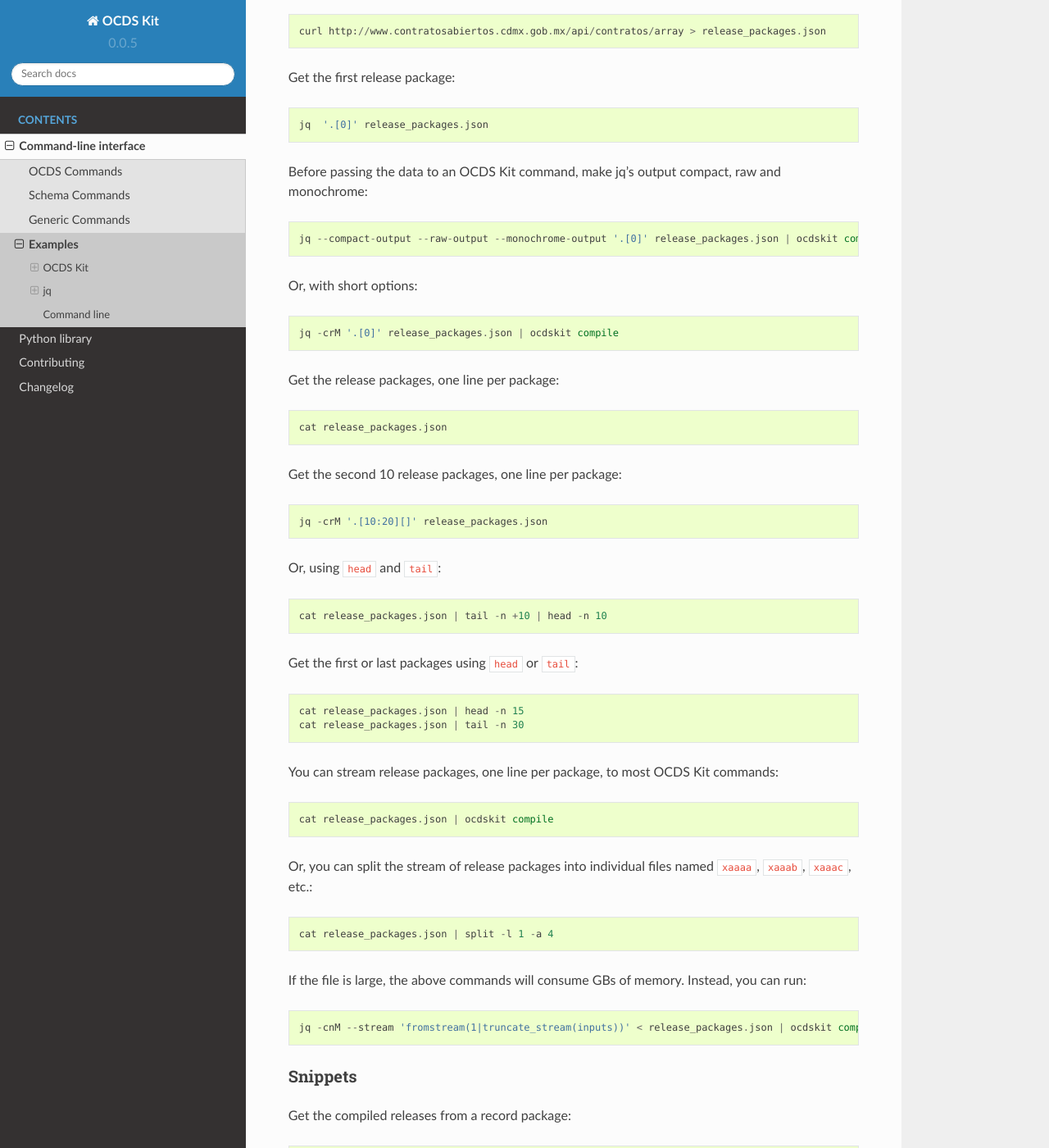
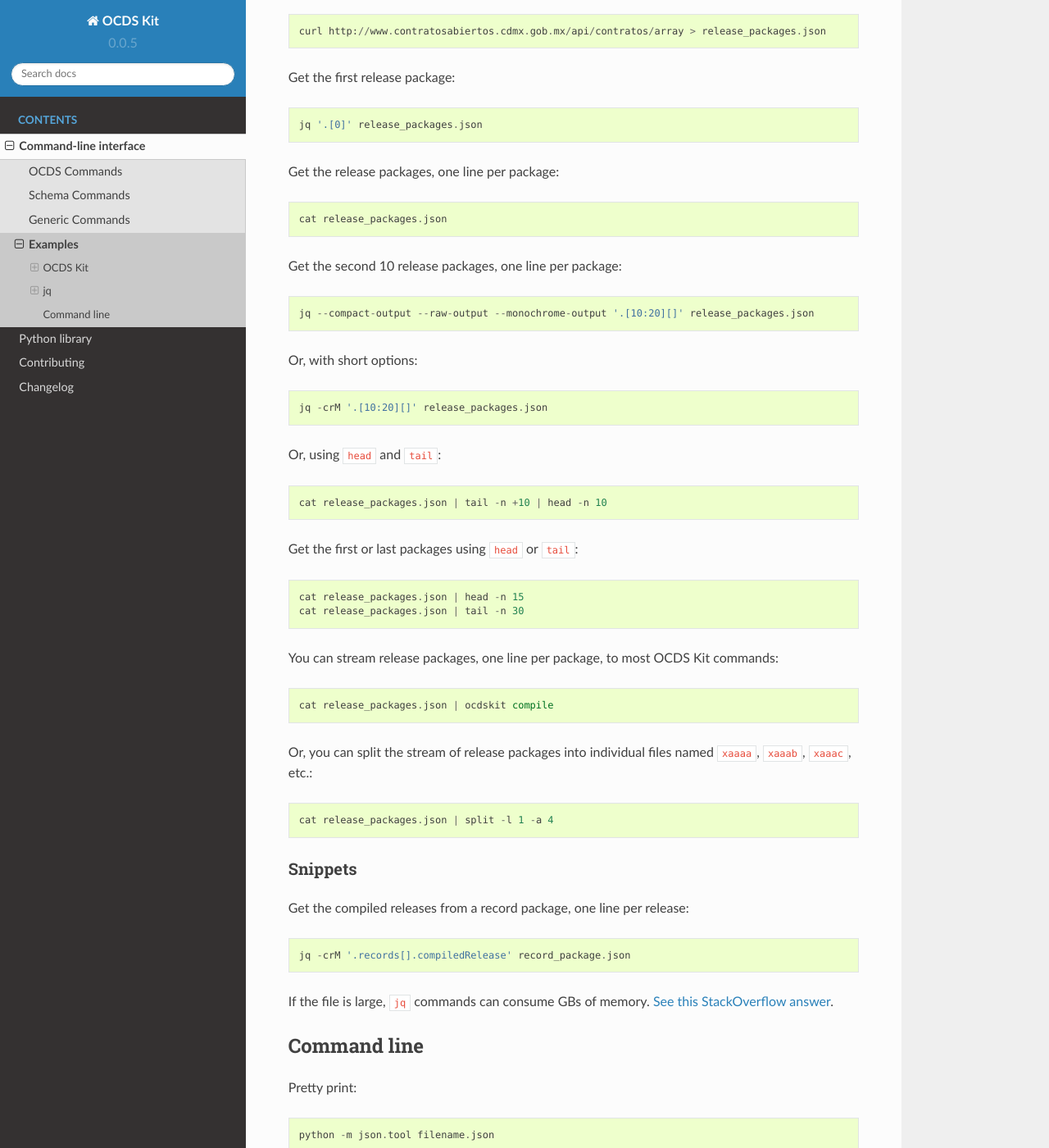
Before and after one commit to open-contracting/ocdskit, a Sphinx documentation site: the page built from docs/cli/examples.rst, in a window 1280 px wide and 1400 px high, scrolled down 1789 px. Shown: the whole window at 82% size. Built offline with Sphinx 7.4.7 and the Read the Docs theme 2.0.0, drawn with Linux system fonts in a browser that asks for light colours.

```diff
--- a/docs/changelog.rst
+++ b/docs/changelog.rst
@@ -25,6 +25,8 @@
 -  combine-record-packages: ``--publisher-name``, ``--publisher-uri``, ``--publisher-scheme``, ``--publisher-uid``
 -  combine-release-packages: ``--publisher-name``, ``--publisher-uri``, ``--publisher-scheme``, ``--publisher-uid``
 -  mapping-sheet: ``--order-by``, ``--infer-required``, ``--extension``, ``--extension-field``
+
+The ``--root-path`` option is added to all OCDS commands.
 
 Changed
 ~~~~~~~
--- a/docs/cli/examples.rst
+++ b/docs/cli/examples.rst
@@ -70,21 +70,17 @@
 
 Get the first release package::
 
-    jq  '.[0]' release_packages.json
-
-Before passing the data to an OCDS Kit command, make jq's output compact, raw and monochrome::
-
-    jq --compact-output --raw-output --monochrome-output '.[0]' release_packages.json | ocdskit compile
-
-Or, with short options::
-
-    jq -crM '.[0]' release_packages.json | ocdskit compile
+    jq '.[0]' release_packages.json
 
 Get the release packages, one line per package::
 
     cat release_packages.json
 
 Get the second 10 release packages, one line per package::
+
+    jq --compact-output --raw-output --monochrome-output '.[10:20][]' release_packages.json
+
+Or, with short options::
 
     jq -crM '.[10:20][]' release_packages.json
 
@@ -105,16 +101,14 @@
 
     cat release_packages.json | split -l 1 -a 4
 
-If the file is large, the above commands will consume GBs of memory. Instead, you can run::
-
-    jq -cnM --stream 'fromstream(1|truncate_stream(inputs))' < release_packages.json | ocdskit compile
-
 Snippets
 ~~~~~~~~
 
-Get the compiled releases from a record package::
+Get the compiled releases from a record package, one line per release::
 
     jq -crM '.records[].compiledRelease' record_package.json
+
+If the file is large, ``jq`` commands can consume GBs of memory. `See this StackOverflow answer <https://stackoverflow.com/questions/39232060/process-large-json-stream-with-jq/48786559#48786559>`__.
 
 .. _command-line:
 
```
Also changed, not shown: other parts of docs/cli/examples.rst (+1 -1 lines), docs/cli/ocds.rst (+3 -4 lines), 3 other files.
